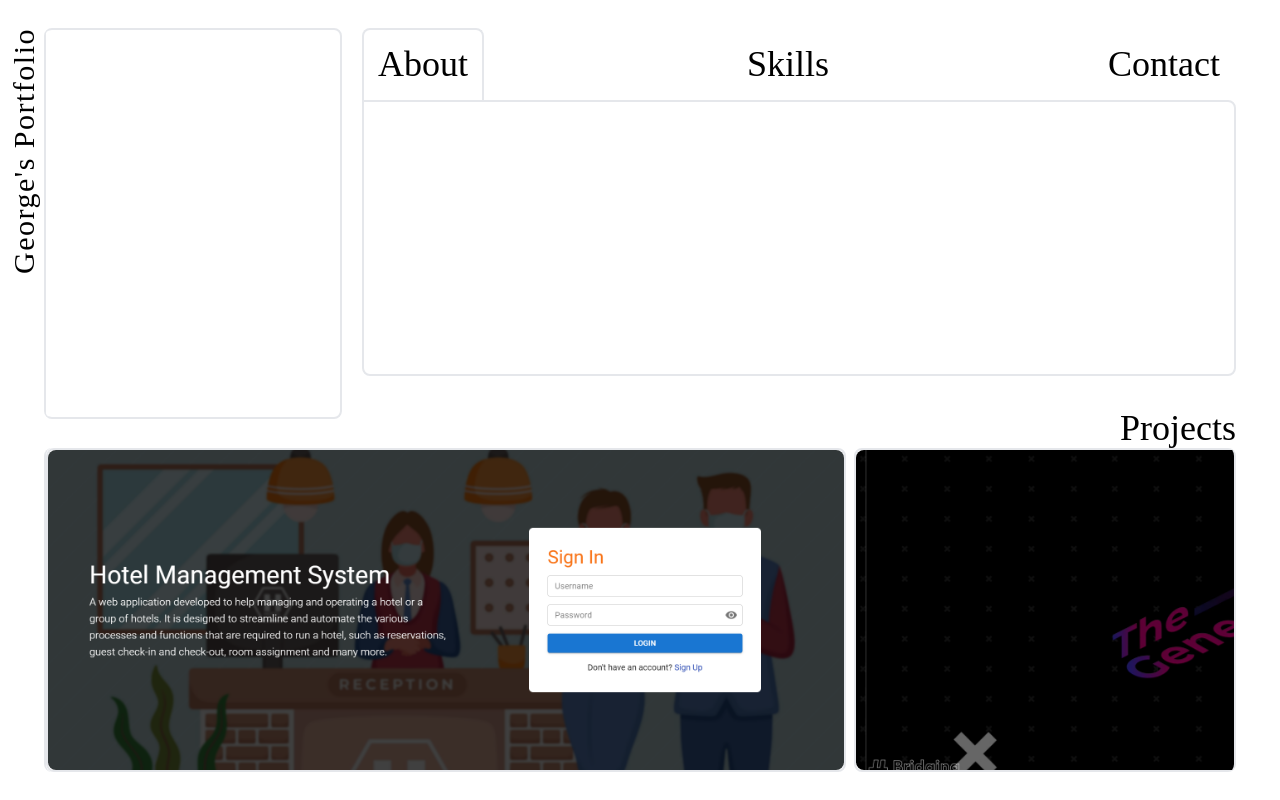
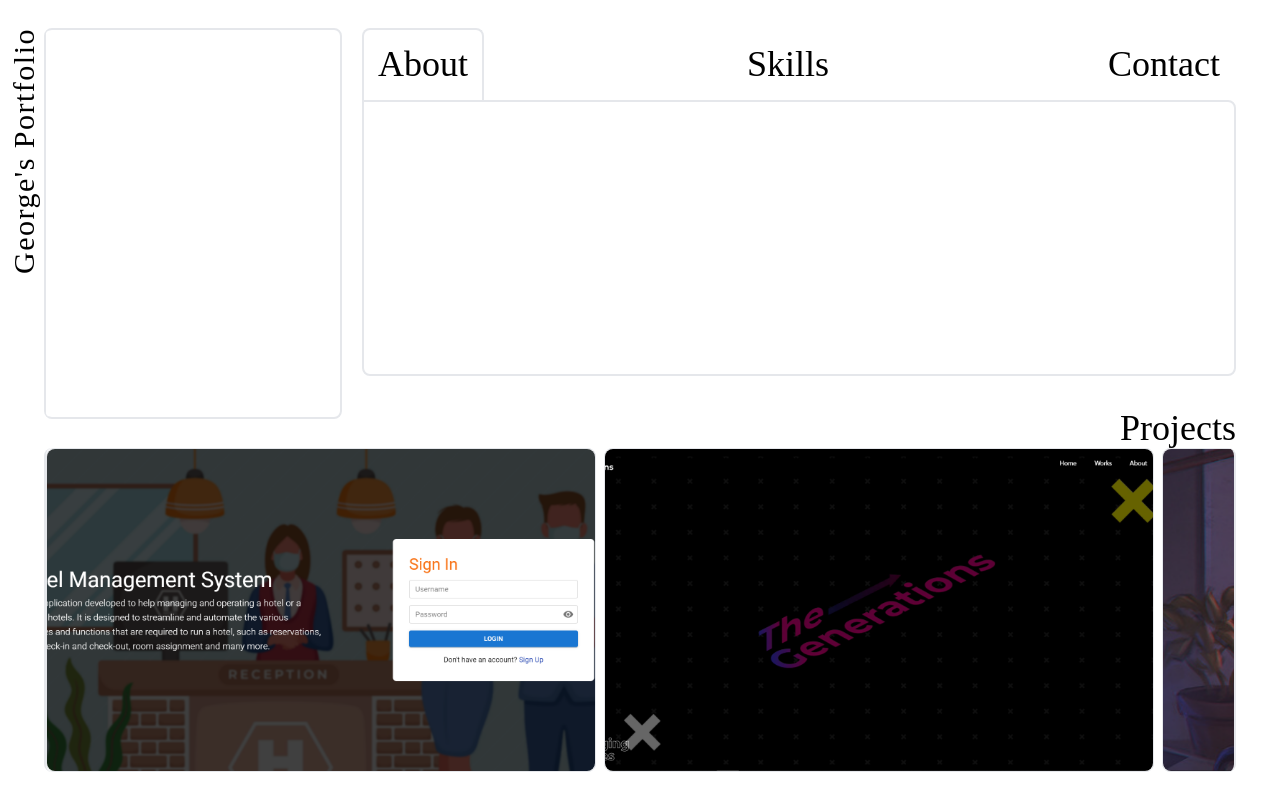
Before and after one commit to drfrank66613/personal-portfolio-website, a Next.js app: page / in a window 1280 px wide. Built offline with nearby package versions, Linux system fonts and the light colour scheme; a web font is replaced by a local one.

Commit message:
Update ProjectThumb.tsx
modify styles for more responsive design

```diff
--- a/components/ProjectThumb.tsx
+++ b/components/ProjectThumb.tsx
@@ -21,7 +21,7 @@ const ProjectThumb = ({ src, alt, id }: ProjectThumbsProps) => {
       href={`/projects/${id}`}
       onMouseEnter={toggleActive}
       onMouseLeave={toggleActive}
-      className="relative h-full w-[510px] lg:w-[550px] xl:w-[800px] border xl:border-2 rounded-lg cursor-pointer"
+      className="relative h-full w-[350px] lg:w-[450px] xl:w-[550px] border rounded-lg cursor-pointer"
     >
       {isActive && (
         <div className="absolute bg-neutral-900 rounded-lg bg-opacity-90 flex justify-center items-center h-full w-full z-10">
```
